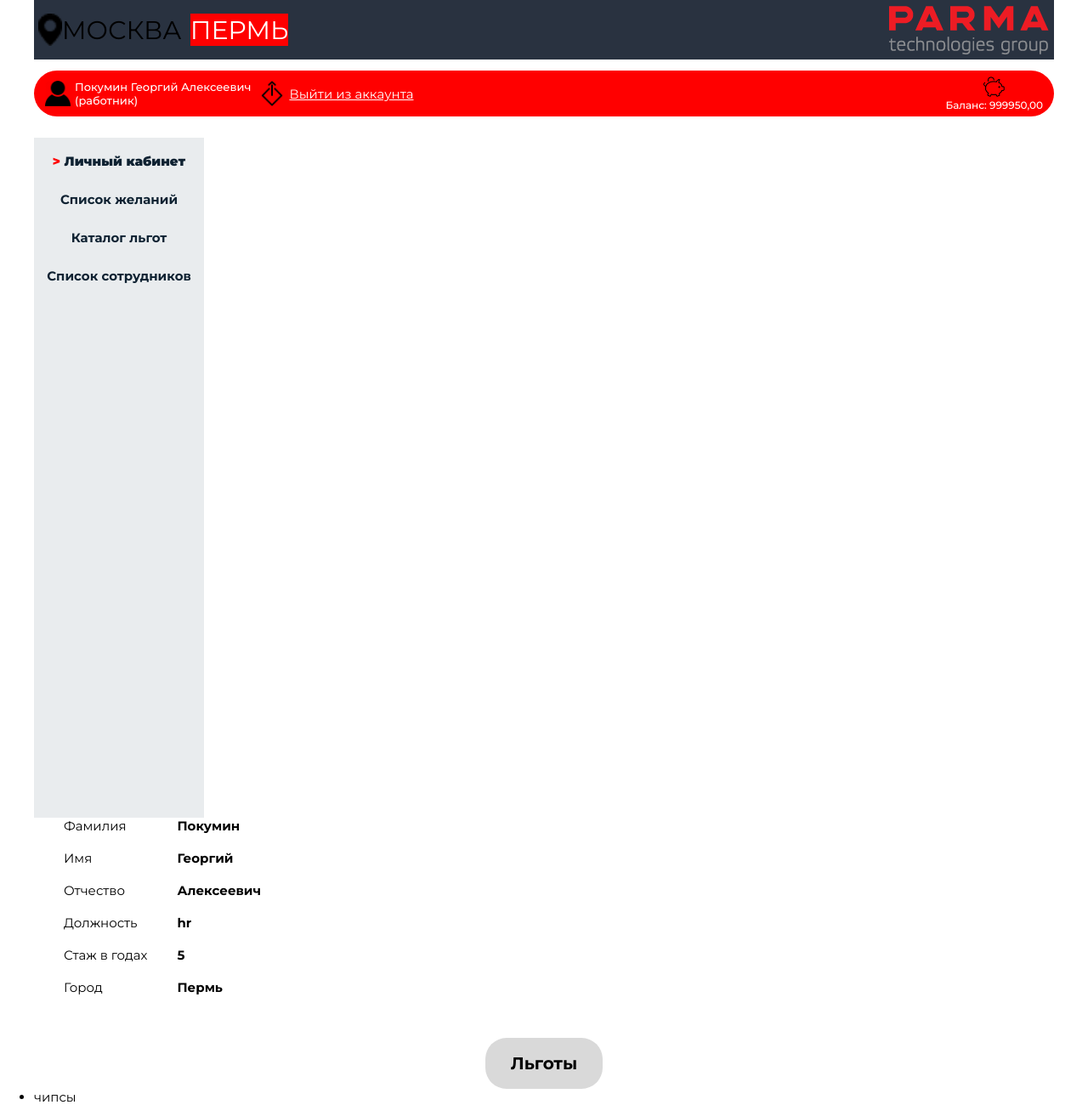
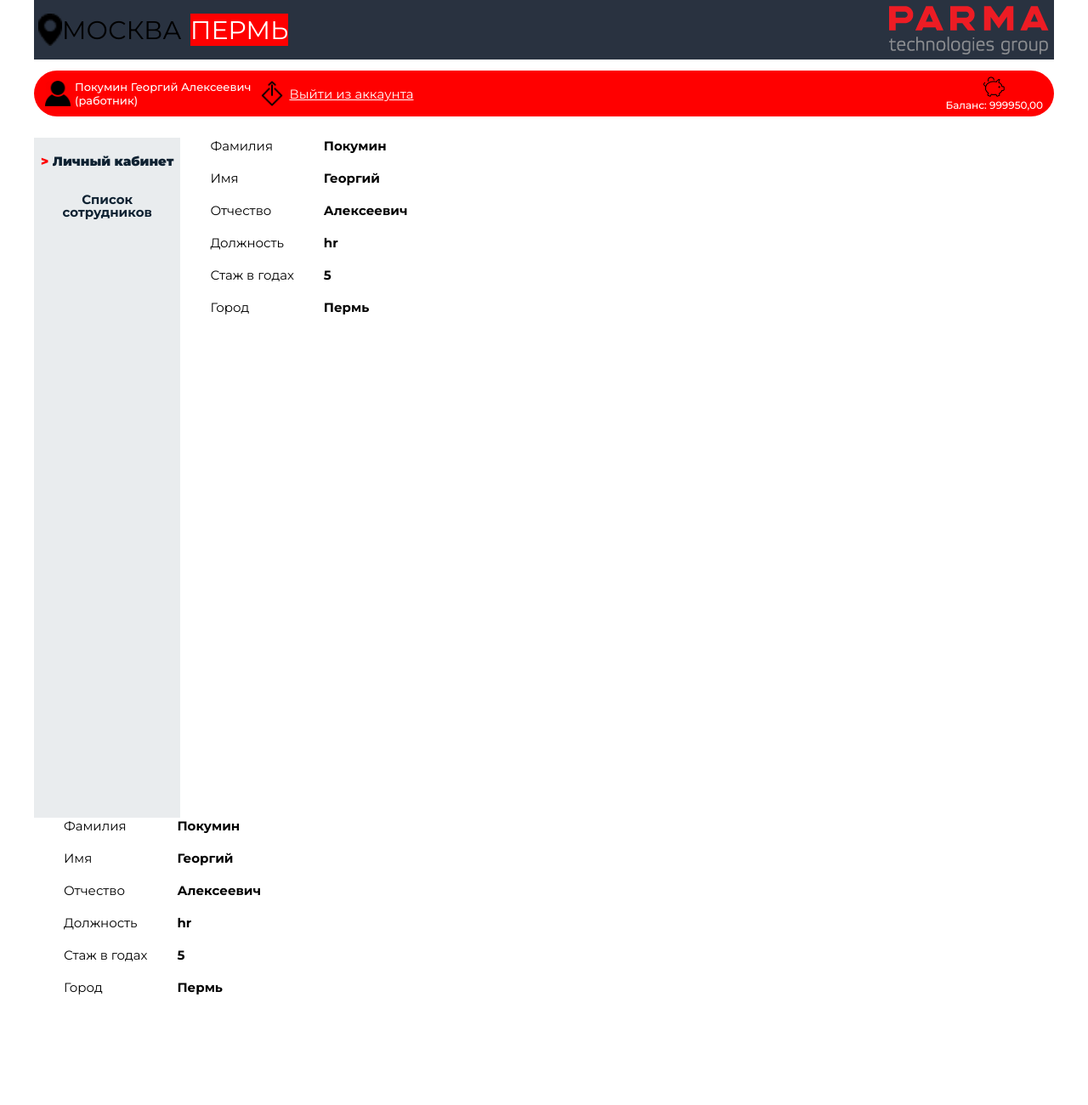
Before and after one commit to EgorLeMeilleur/prodic_perks_cafeteria, a Django app: page /personal_cabinet/profile in a window 1280 px wide. Shown: the whole page at 85% size. After the commit the page ends 1170 px from the top, so only its background shows below. Run offline with Django 4.2, Linux system fonts and the light colour scheme; a user stored in the database is signed in; data comes from the database, SQL or seed files in the repository; both versions use the stored data as it was before the commit.

Commit message:
Лк hr-сотрудника

```diff
--- a/Worker/views.py
+++ b/Worker/views.py
@@ -33,7 +33,7 @@
 def personal_cabinet(request):
     user = request.user
     bought_benefits = Purchase.objects.filter(user=user)
-    if user.profile.position == 'hr':
+    if user.profile.position == 'hr' or user.profile.position == 'HR':
         return render(request, 'logged_hr.html', {'benefits': bought_benefits})
     else:
         return render(request, 'logged_worker.html', {'benefits': bought_benefits})
@@ -101,8 +101,8 @@
 
 @login_required()
 def delete_worker(request, pk):
-    User.objects.get(pk=pk).delete()
-    return redirect('personal_cabinet')
+    User.objects.filter(pk=pk).delete()
+    return redirect('employees_show')
 
 
 # @login_required
--- a/templates/logged_hr.html
+++ b/templates/logged_hr.html
@@ -3,11 +3,20 @@
     <div class = "wrapper">
             <div class = "nav-rect2">
                 <a id = "pers-cab-ref" href = {% url 'personal_cabinet' %}> Личный кабинет</a>
-                <a href = {% url 'wished_show' %}>Список желаний</a>
-                <a href = {% url 'benefits_show' %}>Каталог льгот</a>
+                <!-- <a href = {% url 'wished_show' %}>Список желаний</a> -->
+                <!-- <a href = {% url 'benefits_show' %}>Каталог льгот</a> -->
                 <a href = {% url 'employees_show' %}>Список сотрудников</a>
             </div>
+        {% block content %}
+        <div class="content">
+                <div class = "employee-data">
+                    <p>Фамилия<br><br>Имя<br><br>Отчество<br><br>Должность<br><br>Стаж в годах<br><br>Город</p>
+                    <p id = "aboba">{{ user.profile.surname }}<br><br>
+                        {{ user.profile.first_name }}<br><br>{{ user.profile.last_name }}<br><br>
+                        {{ user.profile.position }}<br><br>{{ user.profile.experience }}<br><br>
+                        {{ user.profile.city }}</p>
+                </div>
+         </div>
+    {% endblock %}
     </div>
 {% endblock %}
-{% block workers %}
-{% endblock %}
--- a/templates/logged_worker.html
+++ b/templates/logged_worker.html
@@ -110,10 +110,8 @@
                     {% endfor %}
                 </ul>
             </div>
-            {% block workers %}
             {% endblock %}
         </div>
-            {% endblock %}
     </div>
 </body>
 </html>
```
Also changed, not shown: Benefits/migrations/__init__.py (added), Worker/migrations/__init__.py (added), db.sqlite3 (deleted).
